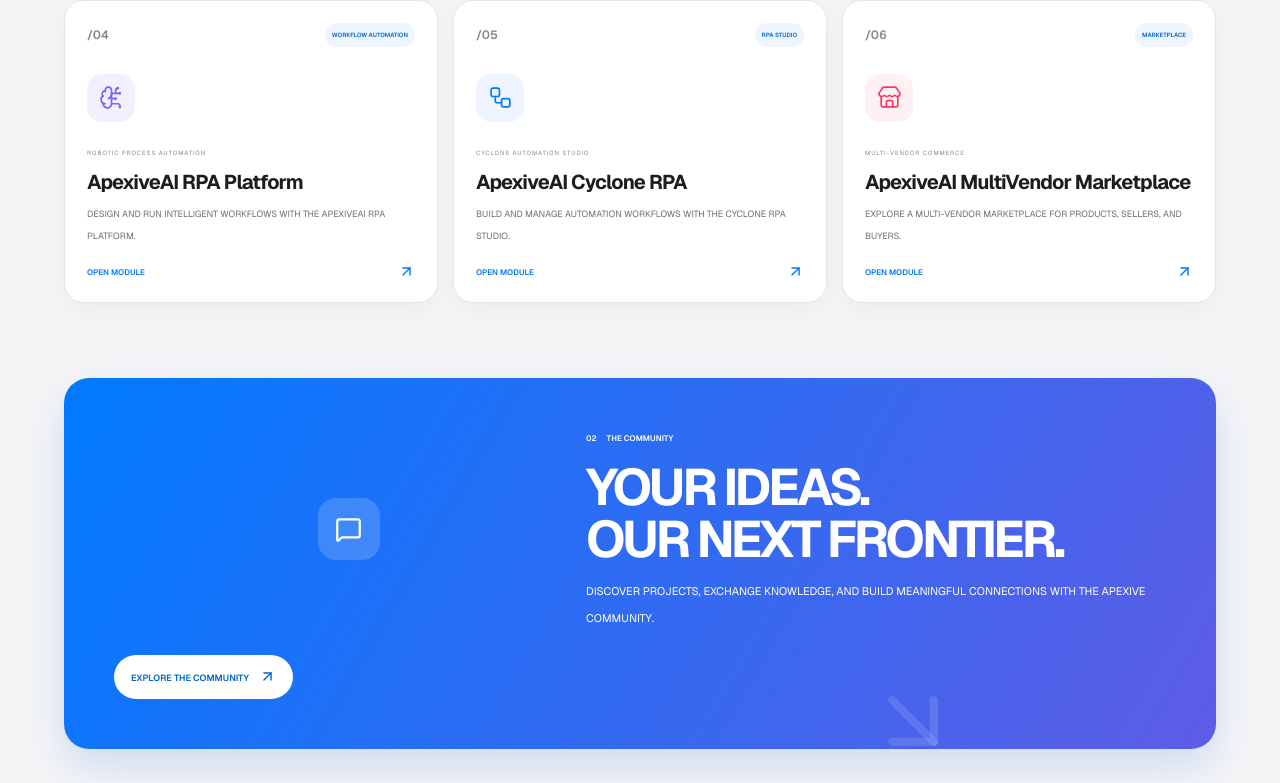
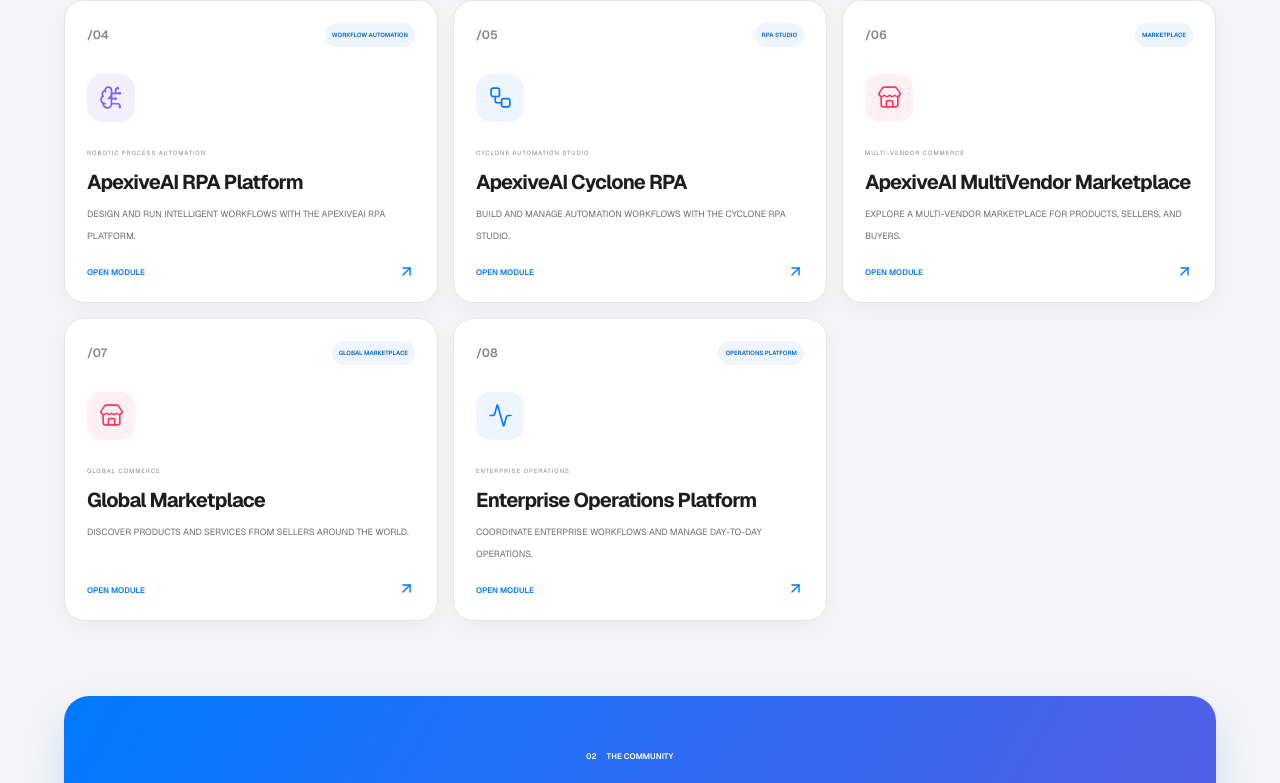
Before and after one commit to apexiveai/apexiveai-s-everywhere, a Next.js app in the folder frontend/: page / in a window 1280 px wide. Shown: the part 1637-2420 px from the top of the page. Built offline with nearby package versions, Linux system fonts and the light colour scheme; no server answers.

Commit message:
first commit

```diff
--- a/frontend/app/page.tsx
+++ b/frontend/app/page.tsx
@@ -110,6 +110,32 @@
     icon: Store,
     tag: "Marketplace",
     color: "pink",
+  },
+  {
+    id: "07",
+    name: "Global Marketplace",
+    subtitle: "Global commerce",
+    description:
+      "Discover products and services from sellers around the world.",
+    href: getExternalProductUrl(process.env.NEXT_PUBLIC_GLOBAL_MARKETPLACE_URL),
+    external: true,
+    icon: Store,
+    tag: "Global marketplace",
+    color: "pink",
+  },
+  {
+    id: "08",
+    name: "Enterprise Operations Platform",
+    subtitle: "Enterprise operations",
+    description:
+      "Coordinate enterprise workflows and manage day-to-day operations.",
+    href: getExternalProductUrl(
+      process.env.NEXT_PUBLIC_ENTERPRISE_OPERATIONS_PLATFORM_URL,
+    ),
+    external: true,
+    icon: Activity,
+    tag: "Operations platform",
+    color: "cyan",
   },
 ];
 
```
Also changed, not shown: 1 other file (tests, documents, lock files or other folders).
